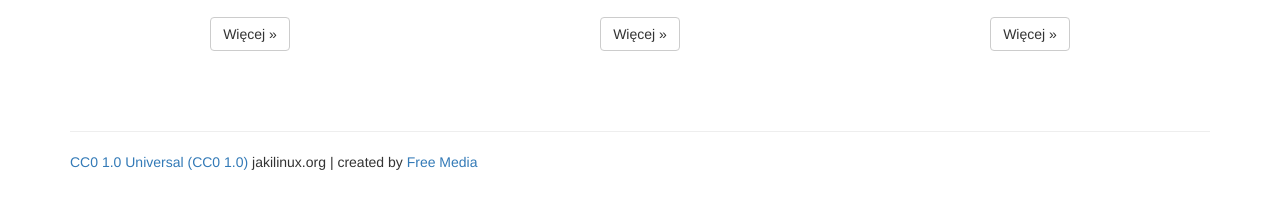
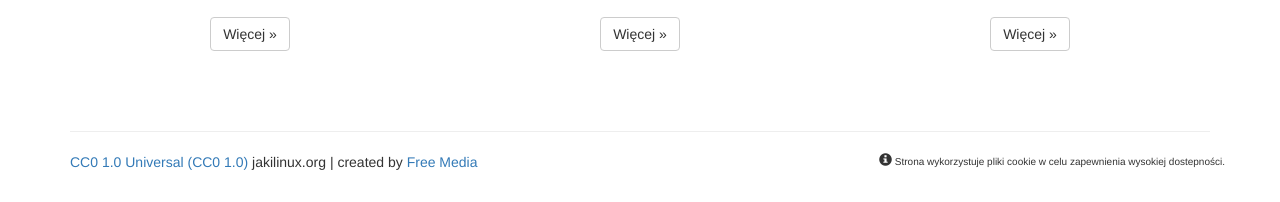
Before and after one commit to smereczynski/jakilinux, a plain HTML site: page index.html in a window 1280 px wide. Shown: the part 1416-1618 px from the top of the page. Drawn offline with nearby package versions, Linux system fonts and the light colour scheme.

Commit message:
add cookie law info

```diff
--- a/index.html
+++ b/index.html
@@ -110,10 +110,17 @@
       </div>
 
       <hr>
-
+        <div class="row">
+            <div class="col-md-6">
       <footer>
         <p><a href="https://creativecommons.org/publicdomain/zero/1.0/deed.pl">CC0 1.0 Universal (CC0 1.0)</a> jakilinux.org | created by <a href="http://free-media.eu" target="_blank">Free Media</a></p>
       </footer>
+            </div>
+            <div class="row">
+            <div class="col-md-6" style="text-align: right">
+      <p style="font-size: x-small"><span class="glyphicon glyphicon-info-sign" aria-hidden="true" style="font-size: small"></span> Strona wykorzystuje pliki cookie w celu zapewnienia wysokiej dostepności.</p>
+            </div>
+        </div>
     </div> <!-- /container -->
 
 
```
